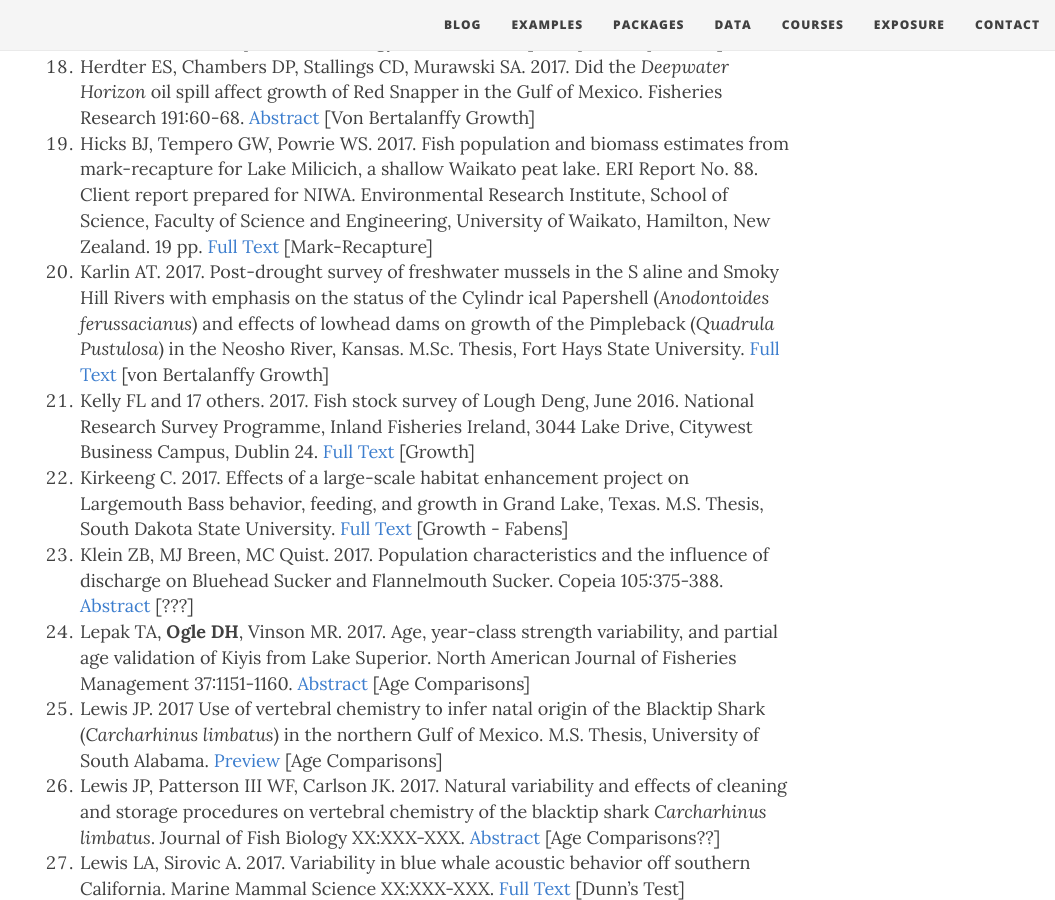
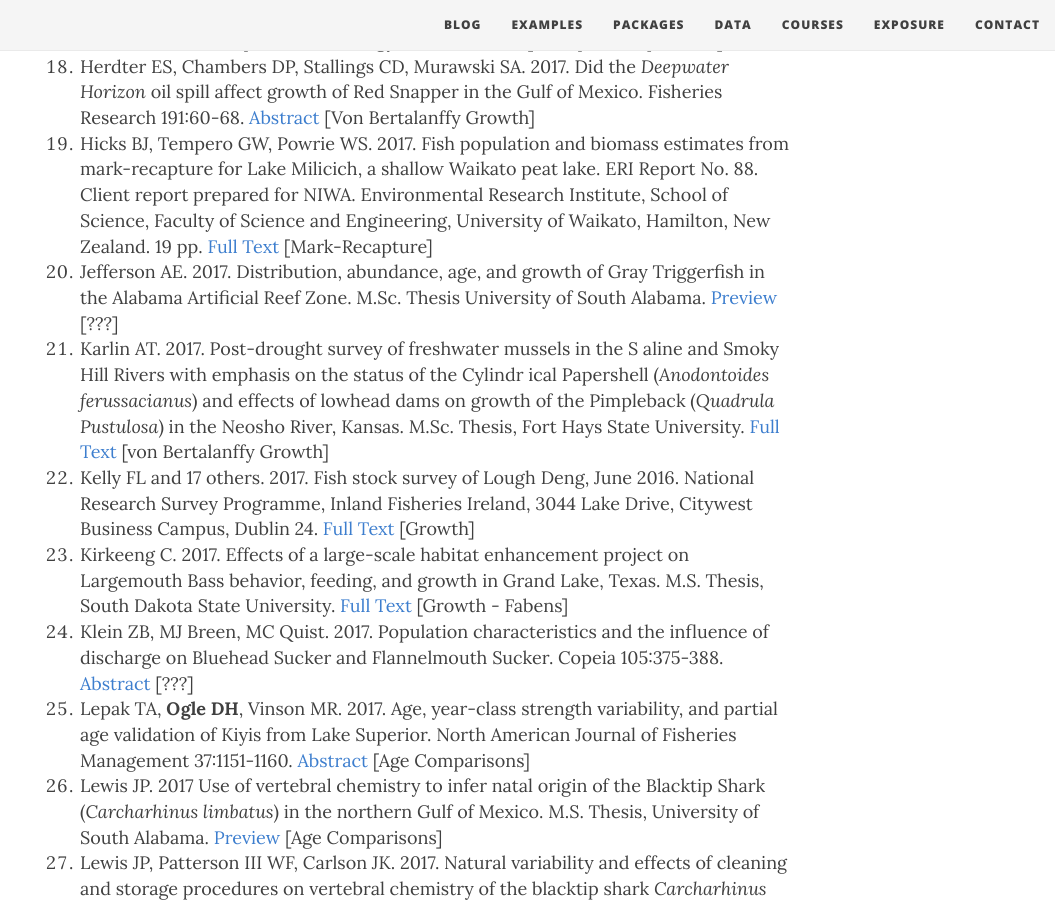
Before and after one commit to droglenc/fishR, a Jekyll site: the page built from exposure/exposure-citations17.md, in a window 1280 px wide and 900 px high, scrolled down 1758 px. Shown: the whole window, without its empty margins (225-1280 px from the left). Built offline with Jekyll 4.4.1, drawn with Linux system fonts in a browser that asks for light colours; nearby versions of some CDN libraries; some of the changed lines change nothing that is shown.

Commit message:
Added citation

```diff
--- a/exposure/exposure-citations17.md
+++ b/exposure/exposure-citations17.md
@@ -5,7 +5,7 @@ subtitle: fishR and FSA is Being Used!!
 css: "/css/exposure-citation.css"
 ---
 
-The [**IFAR** book](http://derekogle.com/IFAR/), **fishR** website, or the **FSA** package were cited in the following <span id="contact-div">56</span> publications.
+The [**IFAR** book](http://derekogle.com/IFAR/), **fishR** website, or the **FSA** package were cited in the following <span id="contact-div">57</span> publications.
 
 1. Ajuzie CC. 2017. Status of *Oreochromis niloticus* (Linnaeus, 1758) fishery in Liberty Reservoir, Jos, Nigeria. International Journal of Fisheries and Aquatic Studies. 5(3):10-13. [Full Text](https://www.researchgate.net/profile/Cyril_Ajuzie/publication/316553825_International_Journal_of_Fisheries_and_Aquatic_Studies_2017_53_10-13/links/59037dd6a6fdccd580cffedf/International-Journal-of-Fisheries-and-Aquatic-Studies-2017-53-10-13.pdf) [Condition]
 1. Beaty J., Chen Y. 2017. Can back-calculated lengths based on otoliths measuremetns provide reliable estimates of Atlantic halibut (*Hippoglossus hippoglossus*) growth in the Gulf of Maine (U.S.A.). Aquaculture and Fisheries XX:XXX-XXX. [Full Text](http://www.sciencedirect.com/science/article/pii/S2468550X17300023). [von Bertalanffy Growth]
@@ -26,6 +26,7 @@ The [**IFAR** book](http://derekogle.com/IFAR/), **fishR** website, or the **FSA
 1. Gayte IG, Moreno RB, Zonjic PS, Claros MG. 2017. DEgenes hunter - a flexible R pipeline for automated RNA-seq studies in organisms without reference genome. Genomics and Computational Biology 3:e31. [Full Text](https://genomicscomputbiol.org/ojs/index.php/GCB/article/view/31/58) [Multiple Comparisons]
 1. Herdter ES, Chambers DP, Stallings CD, Murawski SA. 2017. Did the *Deepwater Horizon* oil spill affect growth of Red Snapper in the Gulf of Mexico. Fisheries Research 191:60-68. [Abstract](http://www.sciencedirect.com/science/article/pii/S0165783617300656) [Von Bertalanffy Growth]
 1. Hicks BJ, Tempero GW, Powrie WS. 2017. Fish population and biomass estimates from mark-recapture for Lake Milicich, a shallow Waikato peat lake. ERI Report No. 88. Client report prepared for NIWA. Environmental Research Institute, School of Science, Faculty of Science and Engineering, University of Waikato, Hamilton, New Zealand. 19 pp. [Full Text](http://www.waikato.ac.nz/__data/assets/pdf_file/0018/333432/ERI_88.pdf) [Mark-Recapture]
+1. Jefferson AE. 2017. Distribution, abundance, age, and growth of Gray Triggerfish in the Alabama Artificial Reef Zone. M.Sc. Thesis University of South Alabama. [Preview](https://search.proquest.com/openview/ffa0a575ccd598d6b125a1e28a4521bc/1?pq-origsite=gscholar&cbl=18750&diss=y) [???]
 1. Karlin AT. 2017. Post-drought survey of freshwater mussels in the S
 aline and Smoky Hill Rivers with emphasis on the status of the Cylindr
 ical Papershell (*Anodontoides ferussacianus*) and effects of lowhead dams on growth of the Pimpleback (*Quadrula Pustulosa*) in the Neosho River, Kansas. M.Sc. Thesis, Fort Hays State University. [Full Text](http://scholars.fhsu.edu/cgi/viewcontent.cgi?article=1006&context=theses) [von Bertalanffy Growth]
```
